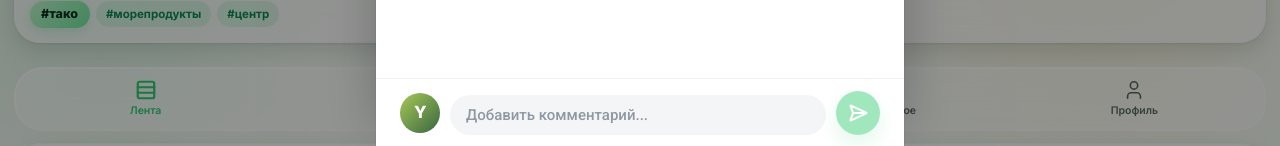
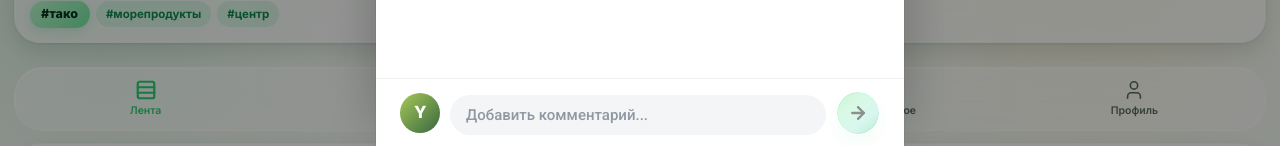
Before and after one commit to goldslugger762/foody-front, a Next.js app: page / in a window 1280 px wide. Both pictures are taken after a click on the button "262". Shown: the part 651-797 px from the top of the page. Built offline with nearby package versions, Linux system fonts and the light colour scheme.

Commit message:
кнопка

```diff
--- a/components/feed/comments-sheet.tsx
+++ b/components/feed/comments-sheet.tsx
@@ -1,6 +1,6 @@
 "use client";
 
-import { Heart, Reply, SendHorizontal, X } from "lucide-react";
+import { ArrowRight, Heart, Reply, X } from "lucide-react";
 import { AnimatePresence, motion } from "motion/react";
 import {
   useEffect,
@@ -295,11 +295,28 @@ export function CommentsSheet({
                   type="submit"
                   aria-label="Отправить комментарий"
                   disabled={draft.trim().length === 0}
-                  className="grid size-11 shrink-0 cursor-pointer place-items-center rounded-full border-0 text-white shadow-[0_10px_20px_rgba(46,204,113,0.28)] outline-none transition-opacity disabled:cursor-default disabled:opacity-45"
-                  style={{ backgroundColor: brand }}
-                  whileTap={shouldAnimate && draft.trim() ? { scale: 0.9 } : undefined}
+                  className="relative grid size-11 shrink-0 cursor-pointer place-items-center overflow-hidden rounded-full border border-transparent text-[#0B2F1D] shadow-[inset_1px_1px_0_rgba(255,255,255,0.18),inset_-1px_-1px_0_rgba(11,47,29,0.05)] outline-none backdrop-blur-[18px] backdrop-saturate-[180%] transition-opacity focus-visible:ring-2 focus-visible:ring-[#15291C]/18 disabled:cursor-default disabled:opacity-45 [-webkit-tap-highlight-color:transparent]"
+                  style={{
+                    boxShadow: `0 8px 18px ${brand}1F, inset 1px 1px 0 rgba(255,255,255,0.18), inset -1px -1px 0 rgba(11,47,29,0.05)`,
+                  }}
+                  whileTap={shouldAnimate && draft.trim() ? { scale: 0.92 } : undefined}
                 >
-                  <SendHorizontal className="size-5" strokeWidth={2.4} />
+                  <span
+                    aria-hidden="true"
+                    className="absolute inset-0 rounded-full"
+                    style={{
+                      background: `linear-gradient(140deg, color-mix(in srgb, ${brand} 92%, transparent), rgba(122,236,164,0.92), rgba(100,218,189,0.70), color-mix(in srgb, ${brand} 100%, transparent))`,
+                    }}
+                  />
+                  <span
+                    aria-hidden="true"
+                    className="absolute inset-px rounded-full bg-[linear-gradient(135deg,rgba(255,255,255,0.36),rgba(226,255,235,0.22))]"
+                  />
+                  <ArrowRight
+                    className="relative z-[1] size-5"
+                    color="#020403"
+                    strokeWidth={2.8}
+                  />
                 </motion.button>
               </form>
             </div>
```
